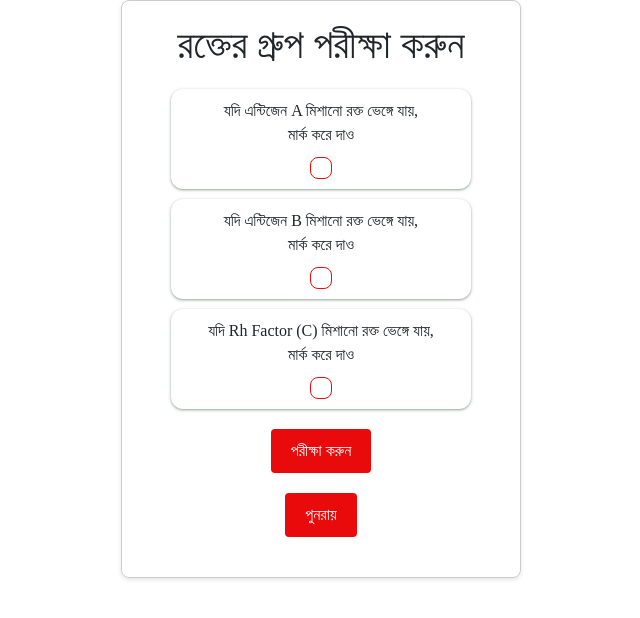
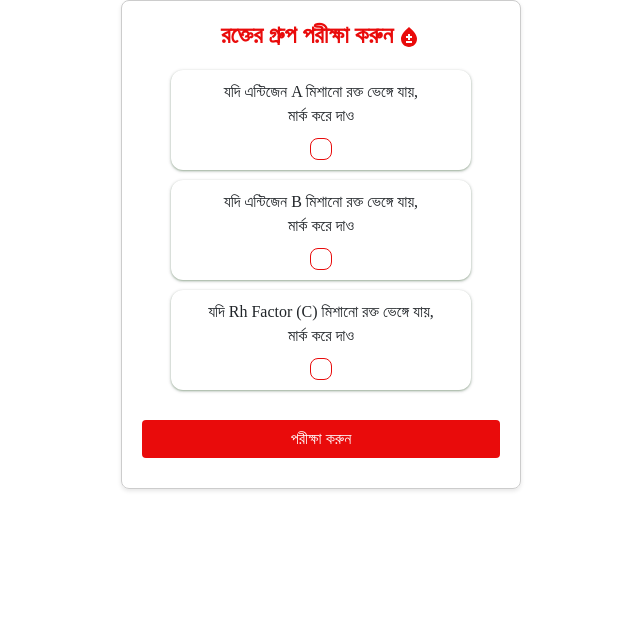
Before and after one commit to asad2002web/blood-group-check-web-app, a React (Vite) app: page / in a window 1280 px wide. Shown: the top 618 px of the page, without its empty margins (319-959 px from the left). Built offline with nearby package versions, Linux system fonts and the light colour scheme; a small style sheet from the web is missing.

Commit message:
completed

```diff
--- a/index.html
+++ b/index.html
@@ -2,9 +2,9 @@
 <html lang="en">
   <head>
     <meta charset="UTF-8" />
-    <link rel="icon" type="image/svg+xml" href="/vite.svg" />
+    <link rel="icon" type="image/svg+xml" href="/blood-icon.jpg" />
     <meta name="viewport" content="width=device-width, initial-scale=1.0" />
-    <title>Blood Group Check Application</title>
+    <title>Blood Group Checker</title>
     <link
   rel="stylesheet"
   href="https://cdn.jsdelivr.net/npm/bootstrap@5.3.0/dist/css/bootstrap.min.css"
--- a/package.json
+++ b/package.json
@@ -16,8 +16,10 @@
     "react": "^18.2.0",
     "react-bootstrap": "^2.8.0",
     "react-dom": "^18.2.0",
+    "react-icons": "^4.10.1",
     "react-router-dom": "^6.15.0",
-    "sort-by": "^1.2.0"
+    "sort-by": "^1.2.0",
+    "sweetalert2": "^11.7.27"
   },
   "devDependencies": {
     "@types/react": "^18.2.15",
--- a/src/App.jsx
+++ b/src/App.jsx
@@ -1,5 +1,5 @@
 import 'bootstrap/dist/css/bootstrap.css';
-import { Button } from 'react-bootstrap';
+import 'sweetalert2/dist/sweetalert2.min.css';
 import Layout from './components/Layout/Layout';
 import { useEffect, useState } from 'react';
 import Loading from './components/Layout/Loading';
@@ -9,14 +9,16 @@ function App() {
   useEffect(() => {
     setTimeout(() => {
       setIsLoading(false);
-    }, 300);
+    }, 500);
   }, []);
 
 
   return (
     <div>
       {
-        isLoading ? <Loading /> : <Layout />
+        isLoading ? <Loading /> : <>
+        <Layout />
+        </>
       }
     </div>
   )
--- a/src/components/Layout/Layout.css
+++ b/src/components/Layout/Layout.css
@@ -18,6 +18,9 @@
 
   .BloodCheck h1 {
     margin-bottom: 20px;
+    font-size: 24px;
+    font-weight: 600;
+    color: #e90b0b;
   }
   .BloodCheck .card-container {
     max-width: 300px;
@@ -60,8 +63,9 @@
   }
   .BloodCheck button {
     display: block;
-    margin: 20px auto;
-    padding: 10px 20px;
+    width: 100%;
+    margin: 10px auto 10px;
+    padding: 7px 20px;
     background-color: #e90b0b;
     color: white;
     border: none;
@@ -73,3 +77,35 @@
     margin-top: 20px;
     font-weight: bold;
   }
+  .BloodCheck .Result span{
+    color: #e90b0b;
+  }
+
+  .space{
+    width: 100%;
+    height: 10px;
+  }
+
+  .submit-load{
+    width: 22px;
+    height: 22px;
+  }
+
+
+  .swal2-title-custom-blood {
+    font-size: 18px !important;
+  }
+
+  .swal2-confirm-button-custom {
+    width: 100% !important;
+    background-color: rgb(18, 85, 16);
+    color: white;
+    border: none;
+    padding: 4px 20px;
+    border-radius: 5px;
+    -webkit-border-radius: 5px;
+    -moz-border-radius: 5px;
+    -ms-border-radius: 5px;
+    -o-border-radius: 5px;
+    font-weight: 500;
+}
--- a/src/components/Layout/Layout.jsx
+++ b/src/components/Layout/Layout.jsx
@@ -1,6 +1,10 @@
 import React, { useState } from 'react'
 import './Layout.css'
+import { MdBloodtype } from "react-icons/md";
+import loading from '../../assets/submitLoading.svg'
+import Swal from 'sweetalert2';
 const Layout = () => {
+    const [isLoading, setIsLoading] = useState(false);
     const [antigenA, setAntigenA] = useState(false);
     const [antigenB, setAntigenB] = useState(false);
     const [rhFactor, setRhFactor] = useState(false);
@@ -8,26 +12,46 @@ const Layout = () => {
 
     const calculateResult = () => {
         let bloodType = '';
+        // Loading start
+        setIsLoading(true);
+
+        setTimeout(() => {
 
             if (antigenA && antigenB && rhFactor) {
-            bloodType = 'AB+';
+                bloodType = 'AB+ (Posative)';
             } else if (antigenA && antigenB && !rhFactor) {
-            bloodType = 'AB-';
+                bloodType = 'AB- (Negative)';
             } else if (!antigenA && antigenB && rhFactor) {
-            bloodType = 'B+';
+                bloodType = 'B+ (Posative)';
             } else if (!antigenA && antigenB && !rhFactor) {
-            bloodType = 'B-';
+                bloodType = 'B- (Negative)';
             } else if (antigenA && !antigenB && rhFactor) {
-            bloodType = 'A+';
+                bloodType = 'A+ (Posative)';
             } else if (antigenA && !antigenB && !rhFactor) {
-            bloodType = 'A-';
+                bloodType = 'A- (Negative)';
             } else if (!antigenA && !antigenB && rhFactor) {
-            bloodType = 'O+';
+                bloodType = 'O+ (Posative)';
             } else if (!antigenA && !antigenB && !rhFactor) {
-            bloodType = 'O-';
+                bloodType = 'O- (Negative)';
             }
 
             setResult(bloodType);
+            // Loading end
+            setIsLoading(false);
+            // Display SweetAlert2 with the result
+            Swal.fire({
+                title: `আপনার রক্তের গ্রুপ পরীক্ষা করা হয়েছে <br/> ${bloodType}`,
+                confirmButtonText: "ধন্যবাদ",
+                color: '#e90b0b',
+                customClass: {
+                    title: 'swal2-title-custom-blood',
+                    confirmButton: 'swal2-confirm-button-custom'
+                  },
+                  buttonsStyling: false
+
+            });
+        }, 1000);
+        resetForm()
     };
 
     const resetForm = () => {
@@ -39,7 +63,9 @@ const Layout = () => {
 
     return (
         <div className="BloodCheck">
-            <h1>রক্তের গ্রুপ পরীক্ষা করুন</h1>
+            <h1 className='heading'>রক্তের গ্রুপ পরীক্ষা করুন
+                <MdBloodtype className='ms-1' />
+            </h1>
             <div className='card-container'>
                 <label for="antigenA">
                     যদি এন্টিজেন A মিশানো রক্ত ভেঙ্গে  যায়, <br />
@@ -61,9 +87,14 @@ const Layout = () => {
                 </label>
                 <input id="rhFactor" type="checkbox" checked={rhFactor} onChange={() => setRhFactor(!rhFactor)} />
             </div>
-            <button onClick={calculateResult}>পরীক্ষা করুন</button>
-            <button onClick={resetForm}>পুনরায়</button>
-            {result && <div className="Result">Result: {result}</div>}
+            <div className="space"></div>
+            {
+                isLoading ? <button onClick={calculateResult}>
+                    <img src={loading} alt="loading" className='submit-load' />
+                </button> : <button onClick={calculateResult}>পরীক্ষা করুন</button>
+            }
+            {/* <button onClick={resetForm}>পুনরায়</button> */}
+            {result && <div className="Result">আপনার রক্তের গ্রুপ <span>{result}</span></div>}
         </div>
     )
 }
```
Also changed, not shown: 1 other file (tests, documents, lock files or other folders). Lines whose indentation alone changed are shown as unchanged.
